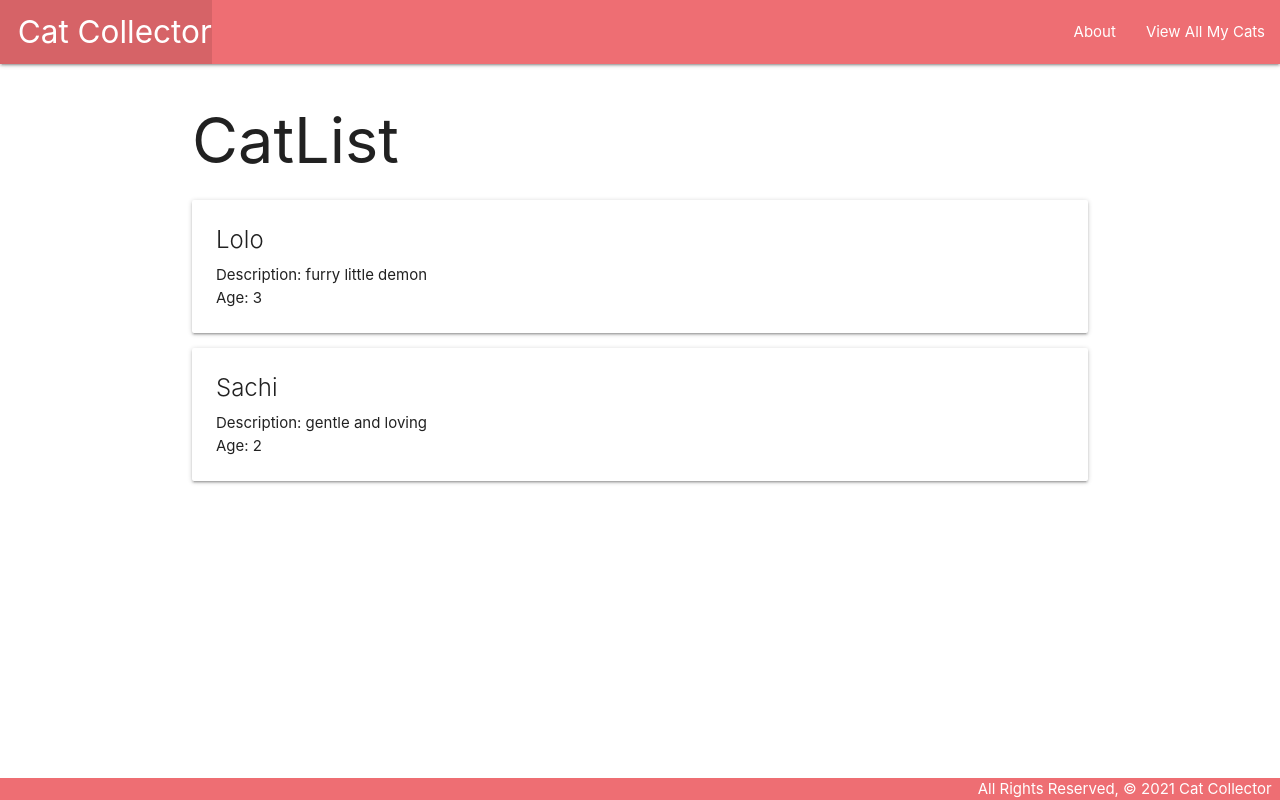
After one commit to cherch173/catcollector, a Django app: page /cats/ in a window 1280 px wide. The commit adds this page. Run offline with Django 4.2, Linux system fonts and the light colour scheme.

Commit message:
part 2 complete

```diff
--- a/catcollector/main_app/templates/base.html
+++ b/catcollector/main_app/templates/base.html
@@ -38,6 +38,8 @@
           </ul>
           <ul class="right">
             <li><a href="/about">About</a></li>
+            <!-- Part 10 Step 2) Create the UI -->
+            <li><a =href="/cats">View All My Cats</a></li>
           </ul>
         </div>
       </nav>
--- /dev/null
+++ b/catcollector/main_app/templates/cats/index.html
@@ -0,0 +1,20 @@
+<!-- Step 10 Part 5) Respond to Client's HTTP Request -->
+{% extends 'base.html' %} {% block content%}
+
+<h1>CatList</h1>
+
+{% for cat in cats %}
+    <div class="card">
+        <div class="card-content">
+            <span class="card-title">{{ cat.name }}</span>
+            <p>Description: {{ cat.description }}</p>
+            {% if cat.age > 0 %}
+            <p>Age: {{ cat.age }}</p>
+            {% else %}
+            <p>Age: Kitten</p>
+            {% endif %}
+        </div>
+    </div>
+
+
+{% endfor %} {% endblock%}
--- a/catcollector/main_app/urls.py
+++ b/catcollector/main_app/urls.py
@@ -4,4 +4,6 @@ from . import views
 urlpatterns = [
     path('', views.home, name='home'),
     path('about/', views.about, name='about'),
+    # Part 10 Step 3) Define the Route
+    path('cats/', views.cats_index, name='index'),
 ]
--- a/catcollector/main_app/views.py
+++ b/catcollector/main_app/views.py
@@ -1,4 +1,10 @@
 from django.shortcuts import render
+
+# (Baby Step) Part 10 Step 4) Code the View - add the cats!
+cats = [
+  {'name': 'Lolo', 'breed': 'tabby', 'description': 'furry little demon', 'age': 3},
+  {'name': 'Sachi', 'breed': 'calico', 'description': 'gentle and loving', 'age': 2},
+]
 
 # Create your views here.
 def home(request):
@@ -6,3 +12,9 @@ def home(request):
 
 def about(request):
     return render(request, 'about.html')
+
+# Part 10 Step 4) Code the View
+def cats_index(request):
+    return render(request, 'cats/index.html', {
+        'cats': cats
+    })
```
